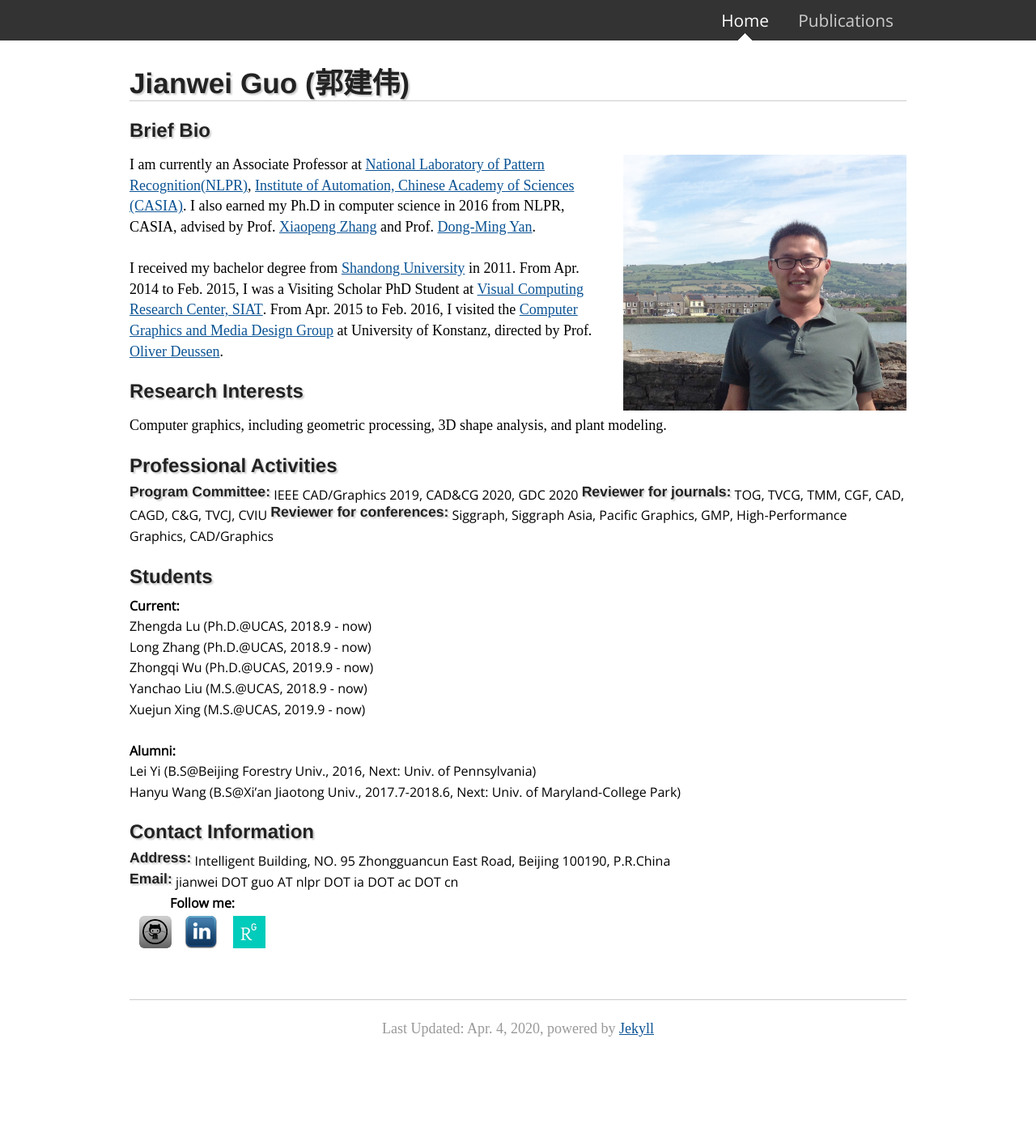
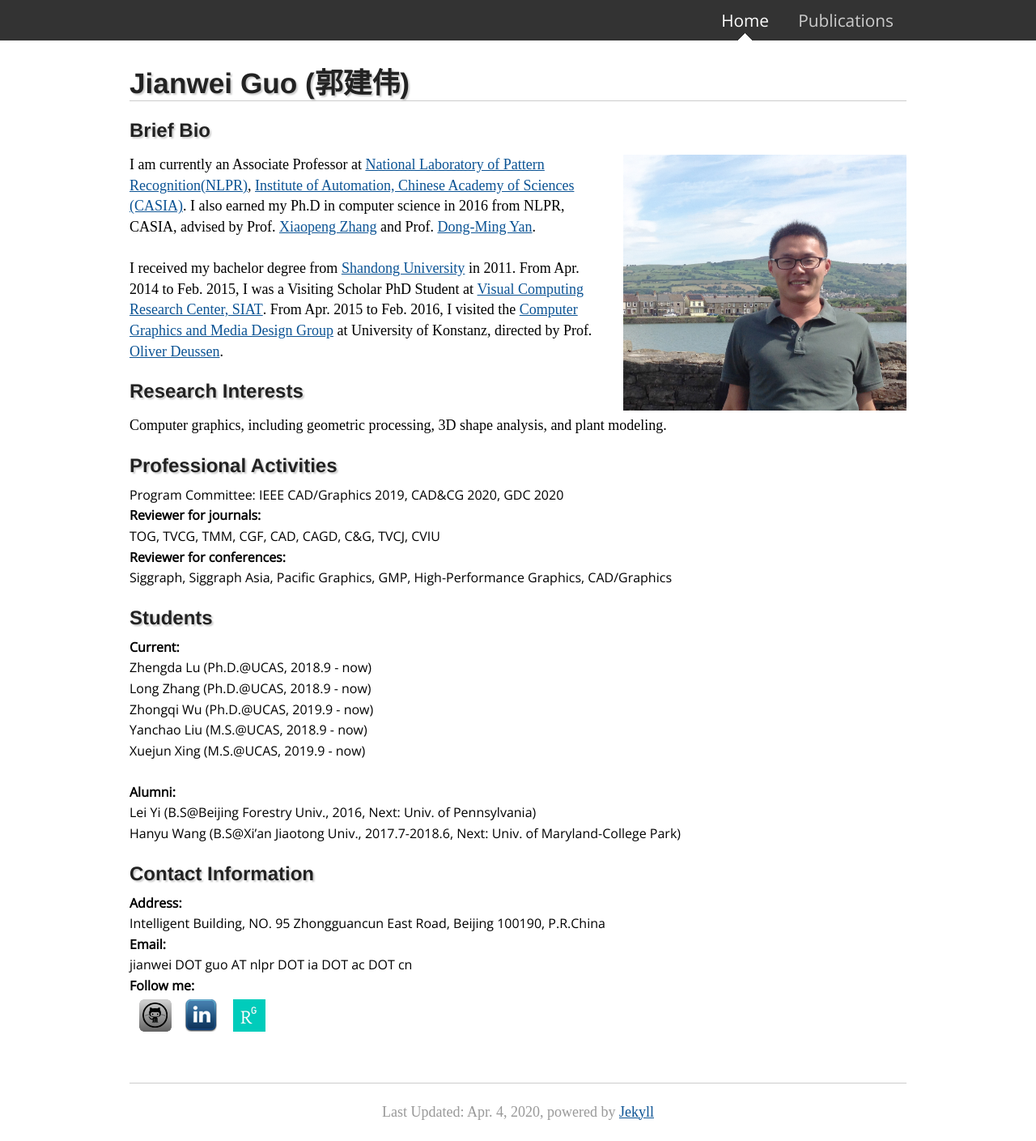
Before and after one commit to jianweiguo/jianweiguo.github.io, a Jekyll site: the page built from index.html, in a window 1280 px wide. Shown: the whole page at 81% size. Built offline with Jekyll 4.4.1, drawn with Linux system fonts in a browser that asks for light colours; before the commit the page ends 1307 px from its top, so only the background shows below that.

Commit message:
update formats

```diff
--- a/_includes/elsewhere.html
+++ b/_includes/elsewhere.html
@@ -1,5 +1,5 @@
 <section id="elsewhere">
-<h4>Follow me:</h4>
+<!--<h4>Follow me:</h4>-->
 <ul id="socialize">
 <li class="github"><a href="https://github.com/jianweiguo" rel="me" title="Me on Github" target="_blank">
 	<img src="/img/social/github.png" alt="Me on Github" />
--- a/index.html
+++ b/index.html
@@ -27,9 +27,9 @@ I received my bachelor degree from <a href="http://en.sdu.edu.cn/" target="_blan
 
 <!--Activities-->
 <h2>Professional Activities</h2>
-	<h5>Program Committee:</h5> IEEE CAD/Graphics 2019, CAD&CG 2020, GDC 2020
-    <h5>Reviewer for journals:</h5> TOG, TVCG, TMM, CGF, CAD, CAGD, C&G, TVCJ, CVIU
-	<h5>Reviewer for conferences:</h5> Siggraph, Siggraph Asia, Pacific Graphics, GMP, High-Performance Graphics, CAD/Graphics
+	<h4{display:inline;}>Program Committee:</h4> IEEE CAD/Graphics 2019, CAD&CG 2020, GDC 2020
+    <h4>Reviewer for journals:</h4> TOG, TVCG, TMM, CGF, CAD, CAGD, C&G, TVCJ, CVIU
+	<h4>Reviewer for conferences:</h4> Siggraph, Siggraph Asia, Pacific Graphics, GMP, High-Performance Graphics, CAD/Graphics
 
 <!--Students-->
 <h2>Students</h2>
```
Also changed, not shown: other parts of index.html (+3 -3 lines).
